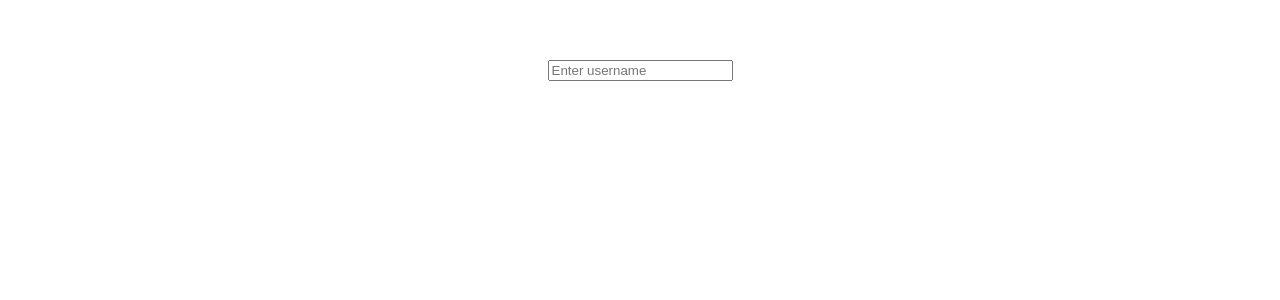
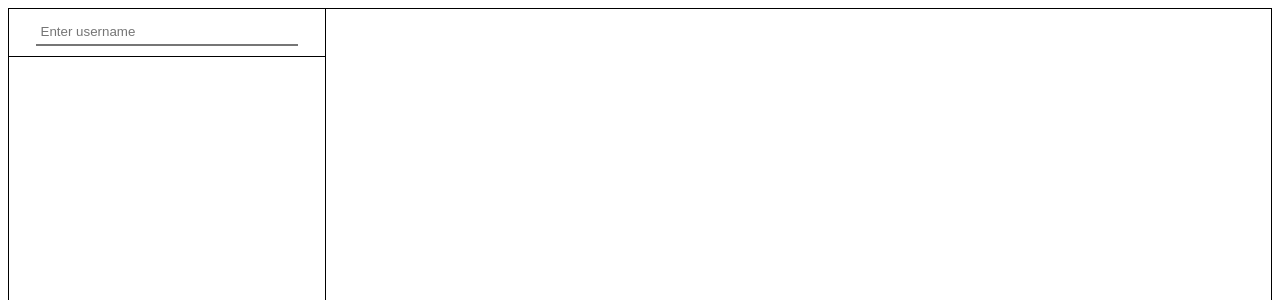
Before and after one commit to syytruong/ui-template, a Vue app: page / in a window 1280 px wide. Shown: the top 300 px of the page. Built offline with nearby package versions, Linux system fonts and the light colour scheme.

Commit message:
add: styling for UserList and App

```diff
--- a/src/App.vue
+++ b/src/App.vue
@@ -1,9 +1,5 @@
 <template>
   <div id="app">
-    <header>
-      <!-- TODO: Header here -->
-    </header>
-
     <div class="main-container">
       <user-list></user-list>
       <!-- <skills-list></skills-list> -->
@@ -25,12 +21,23 @@ export default {
 </script>
 
 <style>
-#app {
-  font-family: Avenir, Helvetica, Arial, sans-serif;
-  -webkit-font-smoothing: antialiased;
-  -moz-osx-font-smoothing: grayscale;
-  text-align: center;
-  color: #2c3e50;
-  margin-top: 60px;
-}
+  #app {
+    font-family: Avenir, Helvetica, Arial, sans-serif;
+  }
+
+  .main-container {
+    display: flex;
+    height: 100%;
+    border: 1px solid #000;
+    min-height: 600px;
+  }
+
+  .user-list {
+    width: 25%;
+  }
+
+  .skills-list {
+    width: 75%;
+  }
+
 </style>
--- a/src/components/UserList.vue
+++ b/src/components/UserList.vue
@@ -1,13 +1,17 @@
 <template>
     <div class="user-list">
+        <div class="user-input">
             <input type="text" v-model="newUser" placeholder="Enter username" @keyup.enter="addUser">
         </div>
 
         <ul>
             <li v-for="(user, index) in users" :key="user + index" :class="{ active: user === activeUser && activeUserIndex === index}">
-            <router-link :to="`/users/${user}`" @click="setActiveUser(index, user)">{{ user }}</router-link>
+                <router-link :to="`/users/${user}`" @click="setActiveUser(index, user)">
+                    <span>{{ user }}</span>
+                </router-link>
             </li>
         </ul>
+    </div>
 </template>
 
 <script>
@@ -39,3 +43,53 @@ export default {
     }
 }
 </script>
+
+<style>
+    .user-list {
+        border-right: 1px solid #000;
+        padding: 10px 0px;
+    }
+
+    .user-input {
+        display: flex;
+        justify-content: center;
+        border-bottom: 1px solid #000;
+    }
+
+    .user-input input {
+        width: 80%;
+        padding: 5px;
+        margin-bottom: 10px;
+        border-top: none;
+        border-left: none;
+        border-right: none;
+        cursor: pointer;
+    }
+
+    .user-input input:focus {
+        outline: none;
+    }
+
+    ul {
+        list-style-type: none;
+        padding: 0;
+        text-align: center;
+        display: flex;
+        flex-direction: column;
+        align-items: center;
+    }
+
+    li {
+        padding: 5px;
+        cursor: pointer;
+        width: 70%
+    }
+
+    li.active {
+        border-bottom: 1px solid #000;
+    }
+
+    li span {
+        font-size: 2.5rem;
+    }
+</style>
```
Lines whose indentation alone changed are shown as unchanged.
